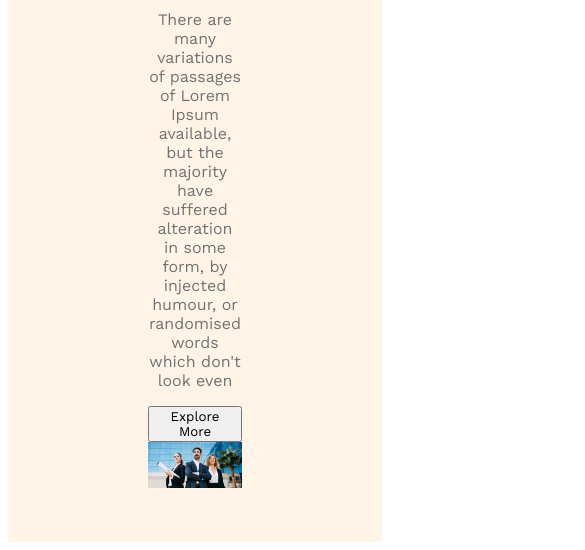
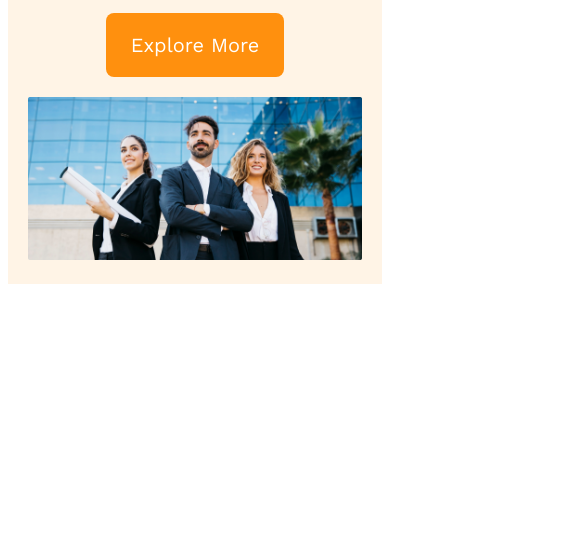
Before and after one commit to pkb1981/g3-architects-2023, a plain HTML site: page index.html in a window 390 px wide. Shown: the part 709-1259 px from the top of the page, 585 px wide, since content can reach past the window. After the commit the page ends 1001 px from the top, so only its background shows below. Drawn offline with nearby package versions, Linux system fonts and the light colour scheme.

Commit message:
responsive for header

```diff
--- a/index.html
+++ b/index.html
@@ -30,7 +30,7 @@
                     alteration in some form, by injected humour, or randomised words which don't look even</p>
                 <button class="btn-primary">Explore More</button>
             </div>
-            <img width="100%" src="./images/banner.png" alt="">
+            <img src="./images/banner.png" alt="">
         </div>
     </header>
 
--- a/style.css
+++ b/style.css
@@ -9,11 +9,20 @@
 
 /* landing page section */
 
+.btn-primary {
+    border-radius: 8px;
+    color: #fff;
+    font-size: 1.25rem;
+    background-color: #ff900e;
+    padding: 20px 25px;
+    cursor: pointer;
+    border: 0;
+}
+
 header {
     background-color: rgba(255, 144, 14, 0.10);
-    padding: 50px 140px;
+    padding: 50px 240px;
 }
-
 
 nav {
     display: flex;
@@ -62,7 +71,34 @@ nav li a {
     color: #131313;
 }
 
-
 .banner-description {
     color: #727272;
 }
+
+.banner img {
+    width: 100%;
+    margin-top: 20px;
+}
+
+/* responsive media queary for small devices */
+@media screen and (max-width:576px) {
+    header {
+        padding: 20px;
+    }
+
+    nav {
+        flex-direction: column;
+    }
+}
+
+/* responsive media queary for tablet/medium devices */
+@media screen and (min-width:576px) and (max-width:992px) {
+    header {
+        padding: 50px;
+    }
+
+    nav {
+        flex-direction: column;
+    }
+
+}
```
